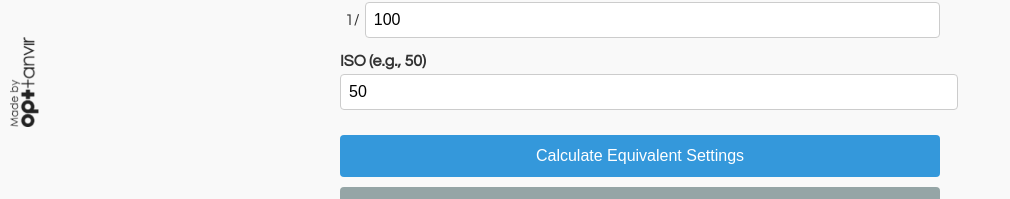
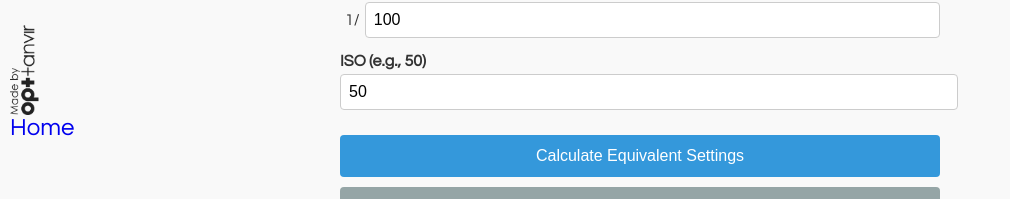
Before and after one commit to thingyco/convert, a plain HTML site: page s25u_to_xt4.html in a window 1280 px wide. Shown: the part 318-517 px from the top of the page, without its empty margins (0-1010 px from the left). Drawn offline with Linux system fonts and the light colour scheme.

Commit message:
Update s25u_to_xt4.html

```diff
--- a/s25u_to_xt4.html
+++ b/s25u_to_xt4.html
@@ -106,6 +106,7 @@
 <body>
 <div class="logo-float" style="--logo-scale: 1.5;">
     <a href="https://instagram.com/opttanvir" style="text-decoration: none;"><img src="opt.png" alt="opttanvir"></a>
+    <a href="https://optco.github.io/convert/" style="text-decoration: none;">Home</a>
 </div>
     <h1>📱 S25 Ultra → 📷 Fujifilm X-T4 Converter</h1>
     <p>Enter your Galaxy S25 Ultra settings to get equivalent Fujifilm X-T4 (APS-C) settings.</p>
```
